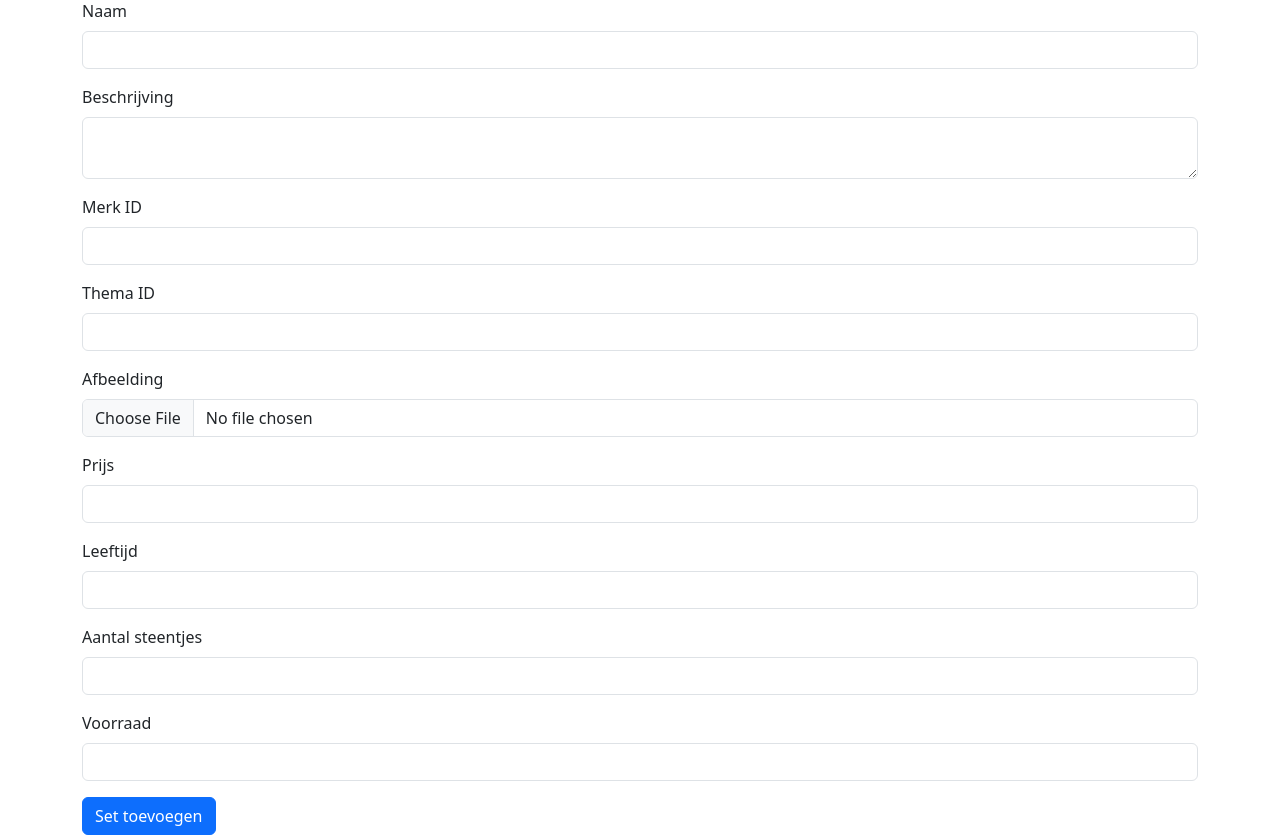
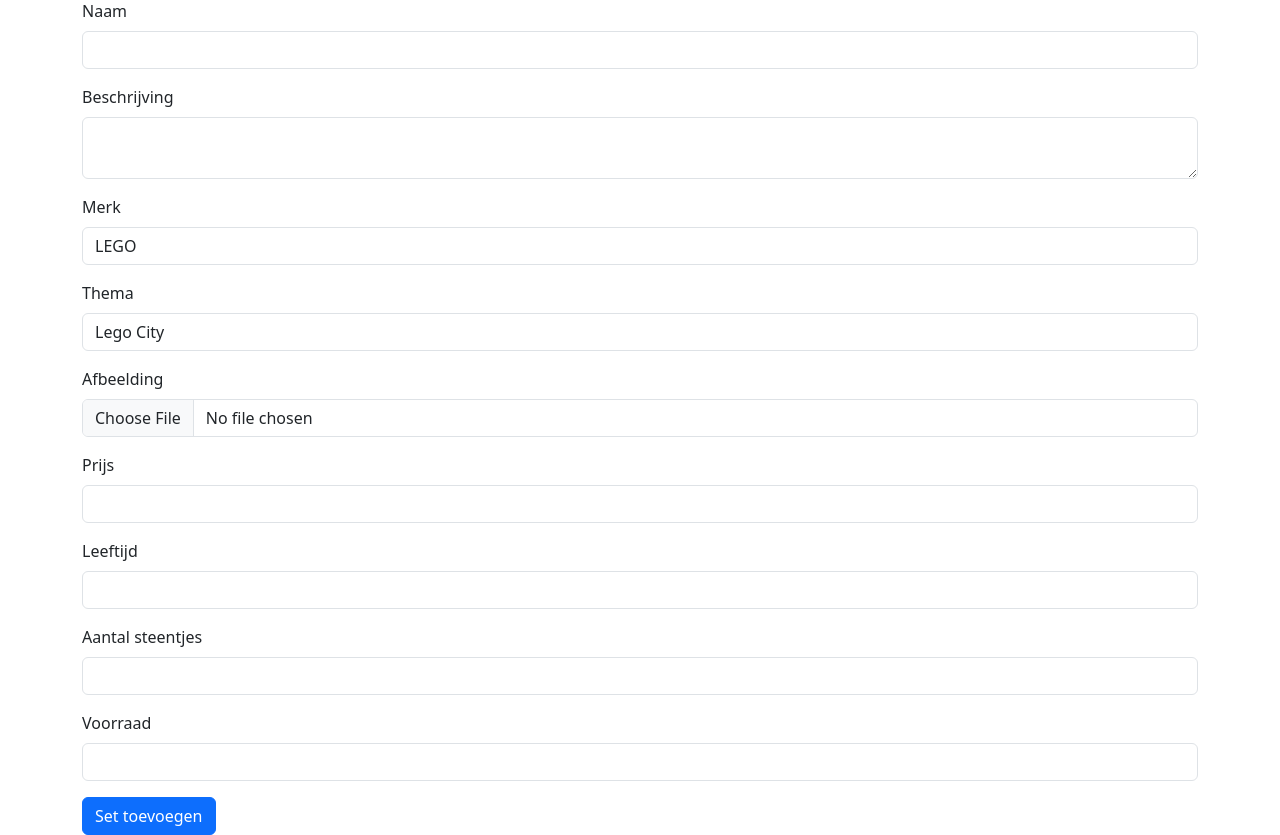
Before and after one commit to losingitwithjane/speelhuys, a PHP site: page /admin/insert.php in a window 1280 px wide. Shown: the part 161-996 px from the top of the page. Run offline with PHP 8.4, Linux system fonts and the light colour scheme; some libraries are stand-ins or nearby versions.

Commit message:
dropdown in insert added

```diff
--- a/admin/admin.php
+++ b/admin/admin.php
@@ -62,7 +62,7 @@ else if ($user->rol == "admin") {
             <a href="../index.php" class="btn btn-danger btn-lg btn-outline-warning">
                 Ga terug
             </a>
-            <a href="../insert.php" class="btn btn-warning btn-lg btn-outline-success">
+            <a href="insert.php" class="btn btn-warning btn-lg btn-outline-success">
                 Insert
             </a>
         </div>
--- a/admin/insert.php
+++ b/admin/insert.php
@@ -111,13 +111,31 @@ if ($_SERVER["REQUEST_METHOD"] == "POST") {
             </div>
 
             <div class="mb-3">
-                <label for="brandId" class="form-label">Merk ID</label>
-                <input type="number" class="form-control" name="brandId" id="brandId">
+                <label for="brandId" class="form-label">Merk</label>
+                 <select class="form-control" name="brandId" id="brandId">
+                    <option value="1">LEGO</option>
+                    <option value="2">Kapla</option>
+                    <option value="3">Duplo</option>
+                    <option value="4">RoboTime</option>
+                    <option value="5">SmartMax</option>
+                    <option value="6">Brio</option>
+                    <option value="7">Playmobil</option>
+                    <option value="8">MegaBloks</option>
+                    <option value="9">MegaConstrux</option>
+                    <option value="10">Geomag</option>
+                    <option value="11">KNEX</option>
+                    <option value="12">GraviTax</option>
+                    <option value="13">Clementoni</option>
+                </select>
             </div>
 
             <div class="mb-3">
-                <label for="themeId" class="form-label">Thema ID</label>
-                <input type="number" class="form-control" name="themeId" id="themeId">
+                <label for="themeId" class="form-label">Thema</label>
+                <select class="form-control" name="themeId" id="themeId">
+                    <option value="1">Lego City</option>
+                    <option value="2">Lego Marvel</option>
+                    <option value="3">Lego Architecture</option>
+                </select>
             </div>
 
             <div class="mb-3">
```
